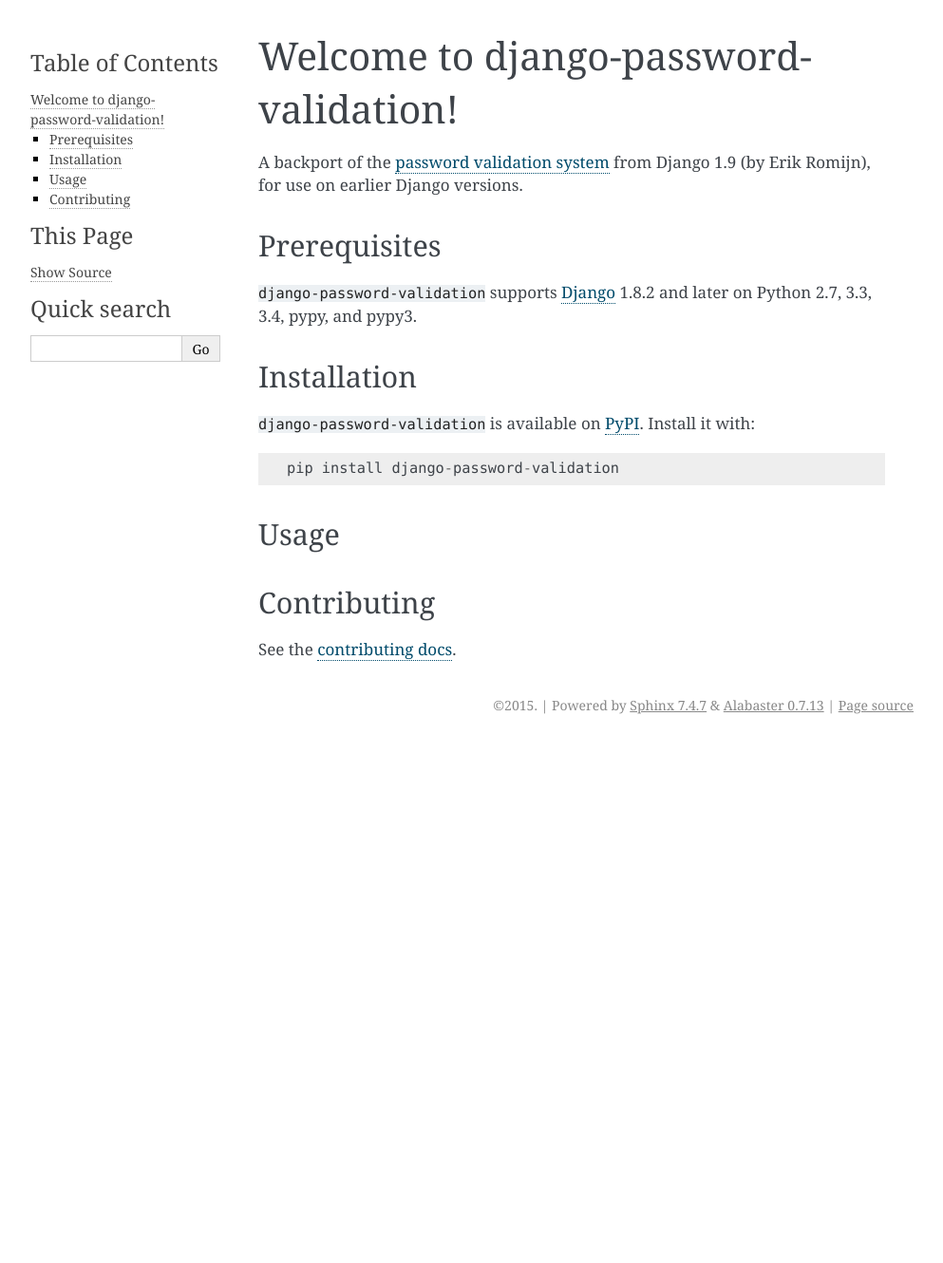
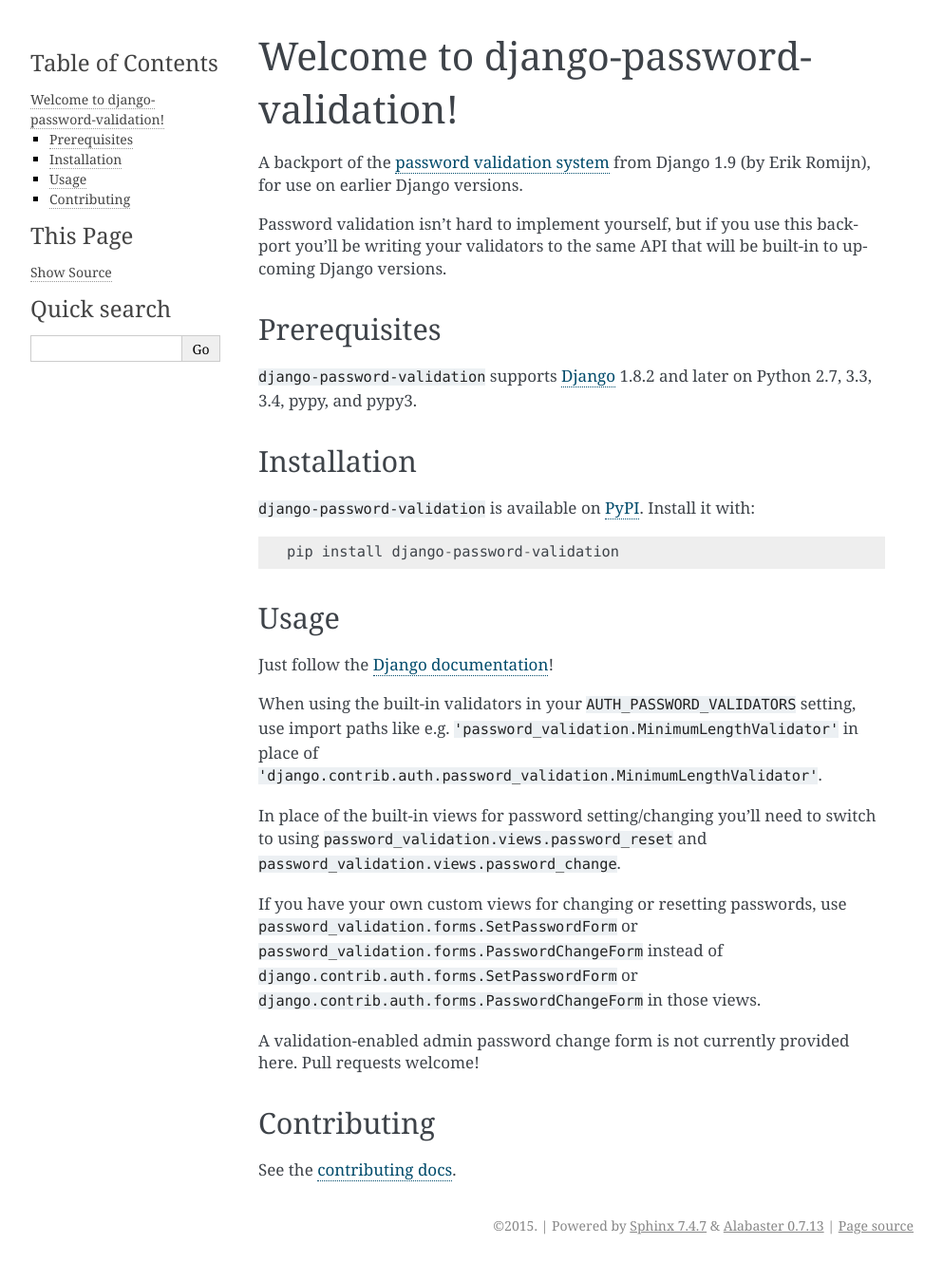
Before and after one commit to orcasgit/django-password-validation, a Sphinx documentation site: the page built from doc/index.rst, in a window 1280 px wide. Shown: the whole page at 95% size, without its empty margins (148-1141 px from the left). Built offline with Sphinx 7.4.7, drawn with Linux system fonts in a browser that asks for light colours; before the commit the page ends 900 px from its top, so only the background shows below that.

Commit message:
Update docs (some parts aspirational).

```diff
--- a/README.rst
+++ b/README.rst
@@ -17,6 +17,10 @@
 
 A backport of the `password validation system`_ from Django 1.9 (by Erik
 Romijn), for use on earlier Django versions.
+
+Password validation isn't hard to implement yourself, but if you use this
+backport you'll be writing your validators to the same API that will be
+built-in to upcoming Django versions.
 
 ``django-password-validation`` supports `Django`_ 1.8.2 and later on Python
 2.7, 3.3, 3.4, pypy, and pypy3.
--- a/doc/index.rst
+++ b/doc/index.rst
@@ -3,6 +3,10 @@
 
 A backport of the `password validation system`_ from Django 1.9 (by Erik
 Romijn), for use on earlier Django versions.
+
+Password validation isn't hard to implement yourself, but if you use this
+backport you'll be writing your validators to the same API that will be
+built-in to upcoming Django versions.
 
 .. _password validation system: https://docs.djangoproject.com/en/dev/topics/auth/passwords/#password-validation
 
@@ -29,6 +33,28 @@
 Usage
 -----
 
+Just follow the `Django documentation`_!
+
+When using the built-in validators in your ``AUTH_PASSWORD_VALIDATORS``
+setting, use import paths like
+e.g. ``'password_validation.MinimumLengthValidator'`` in place of
+``'django.contrib.auth.password_validation.MinimumLengthValidator'``.
+
+In place of the built-in views for password setting/changing you'll need to
+switch to using ``password_validation.views.password_reset`` and
+``password_validation.views.password_change``.
+
+If you have your own custom views for changing or resetting passwords, use
+``password_validation.forms.SetPasswordForm`` or
+``password_validation.forms.PasswordChangeForm`` instead of
+``django.contrib.auth.forms.SetPasswordForm`` or
+``django.contrib.auth.forms.PasswordChangeForm`` in those views.
+
+A validation-enabled admin password change form is not currently provided
+here. Pull requests welcome!
+
+.. _django documentation: https://docs.djangoproject.com/en/dev/topics/auth/passwords/#password-validation
+
 
 Contributing
 ------------
```
